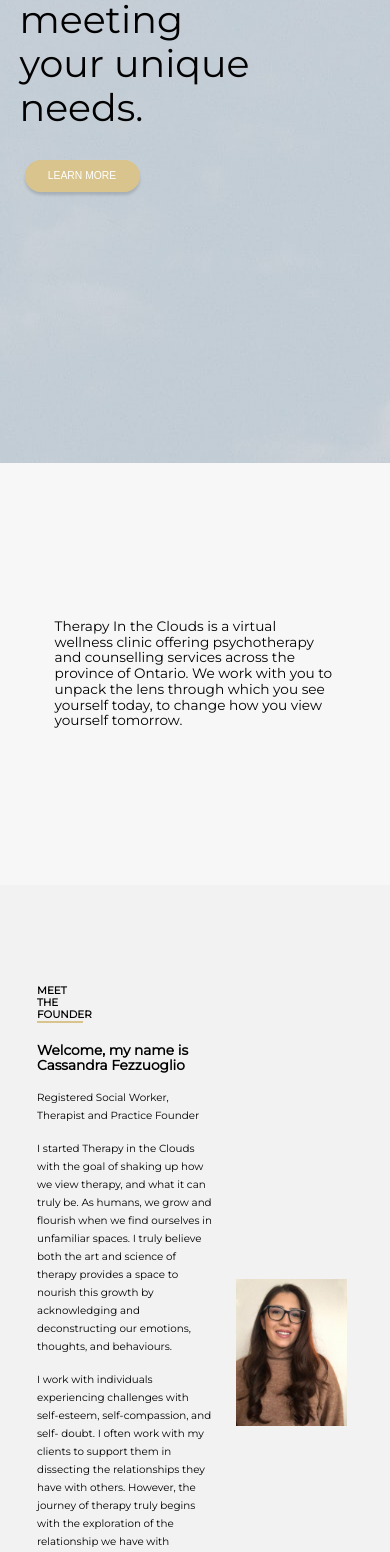
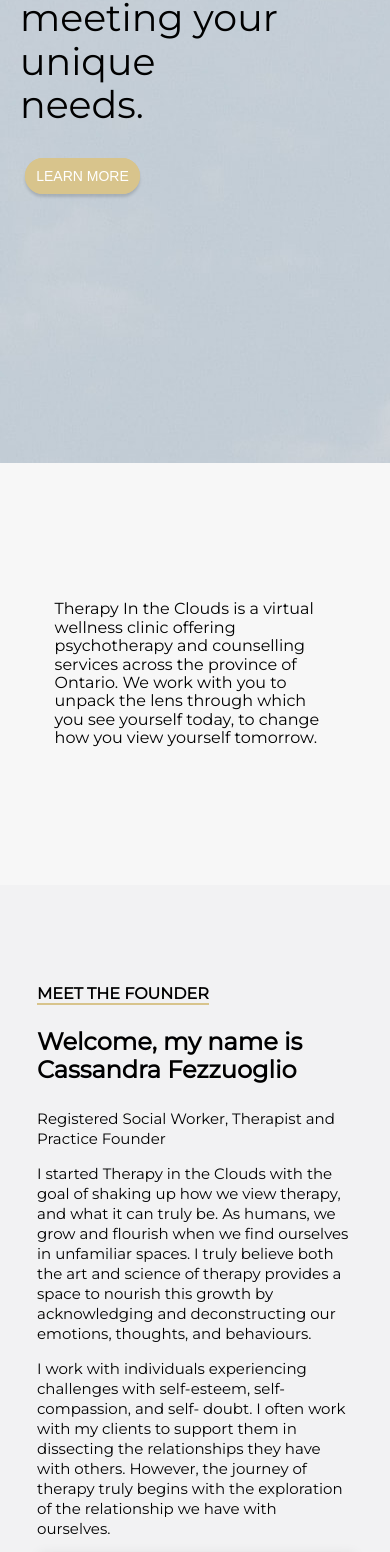
Before and after one commit to TherapyInTheClouds/TherapyInTheClouds, a React (Create React App) app: page / in a window 390 px wide. Shown: the part 422-1974 px from the top of the page. Built offline with nearby package versions, Linux system fonts and the light colour scheme; a web font is replaced by a local one.

Commit message:
media queries on landing, booking & faq pages

```diff
--- a/src/components/Bookings.js
+++ b/src/components/Bookings.js
@@ -63,7 +63,7 @@
       </div>
 
 
-    <div className="billingPolicies">
+    <div className="billingPolicies wrapper">
           <p>
       Please note: Therapy in the Clouds does not provide
         direct billing to insurance providers. Payment for the session is due at
--- a/src/styles/sass/partials/_booking.scss
+++ b/src/styles/sass/partials/_booking.scss
@@ -10,8 +10,10 @@
     width: 100%;
     @include flex(row, center, center);
     background-image: url("../../../assets/headerImageClouds.jpg");
+    @include tablet {
+      height: 65vh;
+    }
   }
-  // background-color: #c4cdd6;
 
   .sectionContent {
     @include flex(row, space-evenly, flex-start);
@@ -20,18 +22,26 @@
     border-radius: 25px;
     box-shadow: rgba(0, 0, 0, 0.24) 0px 3px 8px;
     background-color: $secondaryColour;
+
+    @include tablet {
+      flex-direction: column;
+      align-items: center;
+      justify-content: center;
+      border-radius: 0px;
+      box-shadow: none;
+      padding: 0px;
+    }
   }
 
   .getInTouch {
     @include flex(column, normal, flex-start);
     width: 40%;
+    @include tablet {
+      width: 95%;
+    }
 
     button {
       width: 40%;
-      // border-radius: 20px;
-      // padding: 20px 0px;
-      // background-color: $primaryColour;
-      // font-size: 2rem;
     }
   }
 
@@ -54,7 +64,6 @@
   form {
     button {
       width: 40%;
-      //align-content: center;
     }
 
     label {
@@ -86,6 +95,10 @@
   @include flex(column);
   width: 40%;
 
+  @include tablet {
+    width: 95%;
+  }
+
   p {
     margin: 15px 0;
   }
@@ -95,4 +108,8 @@
   @include flex(column, normal, center);
   width: 100%;
   margin: 0;
+
+  @include tablet {
+    margin-left: 10px;
+  }
 }
--- a/src/styles/sass/partials/_faq.scss
+++ b/src/styles/sass/partials/_faq.scss
@@ -6,6 +6,9 @@
     height: 35vh;
     @include flex(row, center, center);
     background-image: url("../../../assets/headerImageClouds.jpg");
+    @include tablet {
+      height: 65vh;
+    }
   }
 
   .faqList {
@@ -21,9 +24,6 @@
     background-color: $tertiaryColour;
     padding: 25px 50px;
     box-shadow: $listShadow;
-    //box-shadow: rgba(0, 0, 0, 0.1) 1.95px 1.95px 2.3px;
-    //box-shadow: rgba(0, 0, 0, 0.1) 0px 4px 6px -1px, rgba(0, 0, 0, 0.06) 0px 2px 4px -1px;
-    //box-shadow: rgba(0, 0, 0, 0.15) 0px 3px 3px 0px;
     &:hover {
       cursor: pointer;
     }
@@ -39,11 +39,10 @@
 
   .question {
     @include flex(row, space-between, center);
-    p, i {
+    i {
       font-size: clamp(1.125rem, 0.7083rem + 1.3333vw, 2.3rem);
-    }
-    i {
       color: $primaryColour;
     }
+
   }
 }
--- a/src/styles/sass/partials/_globalStyles.scss
+++ b/src/styles/sass/partials/_globalStyles.scss
@@ -57,7 +57,6 @@
     text-transform: uppercase;
     transition: all .3s;
     position: relative;
-    overflow: hidden;
     z-index: 1;
     &:after {
       content: '';
--- a/src/styles/sass/partials/_landingPage.scss
+++ b/src/styles/sass/partials/_landingPage.scss
@@ -6,12 +6,19 @@
   background-position-y: 20%;
 
 
+
   .headerContent {
     @include flex(column, center, left);
     height: 80vh;
 
+
     @include tablet {
       height: 100vh;
+      margin-left: 20px;
+
+      h1 {
+        width: 75%;
+      }
     }
 
     button {
@@ -59,6 +66,12 @@
 .offering {
   @include flex(column, space-evenly);
   min-height: 90vh;
+  align-items: center;
+
+  h2 {
+    margin: 50px;
+  }
+
 }
 
 .services {
@@ -70,7 +83,7 @@
   }
 
   .service {
-    @include flex(row, normal, center);
+    @include flex(row, center, center);
     width: 25%;
     min-height: 50vh;
     animation: slideUp 2s;
@@ -81,9 +94,15 @@
     }
 
     @include tablet {
+      width: 50%;
+      margin: 10px 0px;
+    }
+
+    @include mobile {
       width: 80%;
+    }
 
-    }
+
 
 
     div {
@@ -106,6 +125,10 @@
   padding: 50px 0px;
   min-height: 80vh;
   background-color: $tertiaryColour;
+
+  @include tablet {
+    flex-direction: column;
+  }
 
   // CHANGE THIS TO A DROPDOWN SECTION -- CREATE DROPDOWN IN GLOBAL STYLES
   .approach,
@@ -133,6 +156,10 @@
   .bio {
     width: 50%;
 
+    @include tablet {
+      width: 90%;
+    }
+
     h4 {
       border-bottom: 2px solid $quarternaryColour;
       width: 26%;
@@ -147,6 +174,12 @@
     width: 35%;
     display: flex;
     justify-content: center;
+    @include tablet {
+      width: 60%;
+    }
+    @include mobileLarge {
+      width: 100%;
+    }
     img {
       width: 90%;
     }
--- a/src/styles/sass/partials/_mixins.scss
+++ b/src/styles/sass/partials/_mixins.scss
@@ -10,7 +10,7 @@
 }
 
 @mixin tablet {
-    @media (max-width: 800px) {
+    @media (max-width: 900px) {
       @content;
     }
   }
--- a/src/styles/sass/partials/_typography.scss
+++ b/src/styles/sass/partials/_typography.scss
@@ -1,4 +1,5 @@
 @use "variables" as *;
+@use "mixins" as *;
 
 body {
     font-family: $mainFont;
@@ -23,7 +24,9 @@
     text-align: center;
     // from landing page
     text-transform: uppercase;
+
 }
+
 
 h3 {
     // from global styles
@@ -38,15 +41,25 @@
 }
 
 .bio h4 {
-    font-size: clamp(1rem, 0.8611rem + 0.4444vw, 2rem);
+    font-size: clamp(1.6rem, 0.8611rem + 0.4444vw, 2rem);
+    display: inline;
+
+    @include tablet {
+        width: 30%;
+    }
 }
 
 .bio h3{
-     font-size: clamp(1rem, -0.4844rem + 4.75vw, 3rem);
+     font-size: clamp(2.4rem, -0.4844rem + 4.75vw, 3rem);
+     margin: 25px 0px;
 }
 
 .getInTouch h3 {
-    font-size: clamp(1rem, -0.4844rem + 4.75vw, 4rem);
+    font-size: clamp(4.5rem, -0.4844rem + 4.75vw, 4rem);
+
+    @include tablet {
+        margin-bottom: 75px;
+    }
 }
 
 h4 {
@@ -56,23 +69,24 @@
 }
 
 h5 {
-    font-size: clamp(1rem, 0.8611rem + 0.4444vw, 2rem);
+    font-size: clamp(1.4rem, 0.8611rem + 0.4444vw, 2rem);
     text-transform: uppercase;
     font-weight: 500;
 }
 
 p {
-    // from global styles
-    font-size: clamp(1rem, 0.8611rem + 0.4444vw, 2rem);
+
+    font-size: clamp(1.5rem, 0.8611rem + 0.4444vw, 2rem);
 
 }
 
 .about p {
-      line-height: clamp(1.8rem, 2.3vw, 2.2rem);
+      line-height: clamp(2rem, 2.3vw, 2.2rem);
 }
 
 .headline p {
-    font-size: clamp(1rem, -0.4844rem + 4.75vw, 2.1875rem);
+    font-size: clamp(1.6rem, -0.4844rem + 4.75vw, 2.1875rem);
+
 }
 
 ol, ul {
@@ -111,7 +125,7 @@
 }
 
 .service i {
-    font-size: clamp(1.25rem, 0.2083rem + 3.3333vw, 4rem);
+    font-size: 4rem;
 }
 
 
@@ -125,7 +139,7 @@
 
 button {
     // From GlobalStyles
-    font-size: clamp(1rem, 0.8611rem + 0.4444vw, 2rem);
+    font-size: clamp(1.4rem, 0.8611rem + 0.4444vw, 2rem);
     // From landing Page
     // font-size: clamp(1.25rem, 0.8333rem + 1.3333vw, 2rem);
     // from bookings page
--- a/src/styles/styles.css
+++ b/src/styles/styles.css
@@ -248,15 +248,27 @@
 }
 
 .bio h4 {
-  font-size: clamp(1rem, 0.8611rem + 0.4444vw, 2rem);
+  font-size: clamp(1.6rem, 0.8611rem + 0.4444vw, 2rem);
+  display: inline;
+}
+@media (max-width: 900px) {
+  .bio h4 {
+    width: 30%;
+  }
 }
 
 .bio h3 {
-  font-size: clamp(1rem, -0.4844rem + 4.75vw, 3rem);
+  font-size: clamp(2.4rem, -0.4844rem + 4.75vw, 3rem);
+  margin: 25px 0px;
 }
 
 .getInTouch h3 {
-  font-size: clamp(1rem, -0.4844rem + 4.75vw, 4rem);
+  font-size: clamp(4.5rem, -0.4844rem + 4.75vw, 4rem);
+}
+@media (max-width: 900px) {
+  .getInTouch h3 {
+    margin-bottom: 75px;
+  }
 }
 
 h4 {
@@ -266,21 +278,21 @@
 }
 
 h5 {
-  font-size: clamp(1rem, 0.8611rem + 0.4444vw, 2rem);
+  font-size: clamp(1.4rem, 0.8611rem + 0.4444vw, 2rem);
   text-transform: uppercase;
   font-weight: 500;
 }
 
 p {
-  font-size: clamp(1rem, 0.8611rem + 0.4444vw, 2rem);
+  font-size: clamp(1.5rem, 0.8611rem + 0.4444vw, 2rem);
 }
 
 .about p {
-  line-height: clamp(1.8rem, 2.3vw, 2.2rem);
+  line-height: clamp(2rem, 2.3vw, 2.2rem);
 }
 
 .headline p {
-  font-size: clamp(1rem, -0.4844rem + 4.75vw, 2.1875rem);
+  font-size: clamp(1.6rem, -0.4844rem + 4.75vw, 2.1875rem);
 }
 
 ol, ul {
@@ -317,7 +329,7 @@
 }
 
 .service i {
-  font-size: clamp(1.25rem, 0.2083rem + 3.3333vw, 4rem);
+  font-size: 4rem;
 }
 
 .approach i, .qualifications i {
@@ -329,7 +341,7 @@
 }
 
 button {
-  font-size: clamp(1rem, 0.8611rem + 0.4444vw, 2rem);
+  font-size: clamp(1.4rem, 0.8611rem + 0.4444vw, 2rem);
 }
 
 input, textarea {
@@ -385,7 +397,6 @@
   text-transform: uppercase;
   transition: all 0.3s;
   position: relative;
-  overflow: hidden;
   z-index: 1;
 }
 button:after {
@@ -471,9 +482,13 @@
   flex-wrap: nowrap;
   height: 80vh;
 }
-@media (max-width: 800px) {
+@media (max-width: 900px) {
   header .headerContent {
     height: 100vh;
+    margin-left: 20px;
+  }
+  header .headerContent h1 {
+    width: 75%;
   }
 }
 header .headerContent button {
@@ -503,7 +518,7 @@
   flex-wrap: nowrap;
   height: 25vh;
 }
-@media (max-width: 800px) {
+@media (max-width: 900px) {
   .headline {
     height: 50vh;
   }
@@ -519,6 +534,10 @@
   align-items: normal;
   flex-wrap: nowrap;
   min-height: 90vh;
+  align-items: center;
+}
+.offering h2 {
+  margin: 50px;
 }
 
 .services {
@@ -529,7 +548,7 @@
   flex-wrap: nowrap;
   min-height: 50vh;
 }
-@media (max-width: 800px) {
+@media (max-width: 900px) {
   .services {
     display: flex;
     flex-direction: column;
@@ -541,7 +560,7 @@
 .services .service {
   display: flex;
   flex-direction: row;
-  justify-content: normal;
+  justify-content: center;
   align-items: center;
   flex-wrap: nowrap;
   width: 25%;
@@ -554,7 +573,13 @@
   box-shadow: rgba(41, 41, 57, 0.25) 0px 6px 8px -2px;
   transform: scale(1.04);
 }
-@media (max-width: 800px) {
+@media (max-width: 900px) {
+  .services .service {
+    width: 50%;
+    margin: 10px 0px;
+  }
+}
+@media (max-width: 500px) {
   .services .service {
     width: 80%;
   }
@@ -582,6 +607,11 @@
   padding: 50px 0px;
   min-height: 80vh;
   background-color: rgb(242, 242, 243);
+}
+@media (max-width: 900px) {
+  .about {
+    flex-direction: column;
+  }
 }
 .about .approach,
 .about .qualifications {
@@ -611,6 +641,11 @@
 .about .bio {
   width: 50%;
 }
+@media (max-width: 900px) {
+  .about .bio {
+    width: 90%;
+  }
+}
 .about .bio h4 {
   border-bottom: 2px solid #d8c48c;
   width: 26%;
@@ -623,6 +658,16 @@
   width: 35%;
   display: flex;
   justify-content: center;
+}
+@media (max-width: 900px) {
+  .about .headshot {
+    width: 60%;
+  }
+}
+@media (max-width: 526px) {
+  .about .headshot {
+    width: 100%;
+  }
 }
 .about .headshot img {
   width: 90%;
@@ -666,6 +711,11 @@
   flex-wrap: nowrap;
   background-image: url("../../../assets/headerImageClouds.jpg");
 }
+@media (max-width: 900px) {
+  .book h2 {
+    height: 65vh;
+  }
+}
 .book .sectionContent {
   display: flex;
   flex-direction: row;
@@ -678,6 +728,16 @@
   box-shadow: rgba(0, 0, 0, 0.24) 0px 3px 8px;
   background-color: rgb(247, 247, 247);
 }
+@media (max-width: 900px) {
+  .book .sectionContent {
+    flex-direction: column;
+    align-items: center;
+    justify-content: center;
+    border-radius: 0px;
+    box-shadow: none;
+    padding: 0px;
+  }
+}
 .book .getInTouch {
   display: flex;
   flex-direction: column;
@@ -685,6 +745,11 @@
   align-items: flex-start;
   flex-wrap: nowrap;
   width: 40%;
+}
+@media (max-width: 900px) {
+  .book .getInTouch {
+    width: 95%;
+  }
 }
 .book .getInTouch button {
   width: 40%;
@@ -738,6 +803,11 @@
   flex-wrap: nowrap;
   width: 40%;
 }
+@media (max-width: 900px) {
+  .formContainer {
+    width: 95%;
+  }
+}
 .formContainer p {
   margin: 15px 0;
 }
@@ -751,6 +821,11 @@
   width: 100%;
   margin: 0;
 }
+@media (max-width: 900px) {
+  .billingPolicies {
+    margin-left: 10px;
+  }
+}
 
 .faq h2 {
   height: 35vh;
@@ -760,6 +835,11 @@
   align-items: center;
   flex-wrap: nowrap;
   background-image: url("../../../assets/headerImageClouds.jpg");
+}
+@media (max-width: 900px) {
+  .faq h2 {
+    height: 65vh;
+  }
 }
 .faq .faqList {
   display: flex;
@@ -803,10 +883,8 @@
   align-items: center;
   flex-wrap: nowrap;
 }
-.faq .question p, .faq .question i {
+.faq .question i {
   font-size: clamp(1.125rem, 0.7083rem + 1.3333vw, 2.3rem);
-}
-.faq .question i {
   color: #B2C6DF;
 }
 
```
Also changed, not shown: src/components/LandingPage.js (+41 -34 lines), 1 other file (tests, documents, lock files or other folders).
